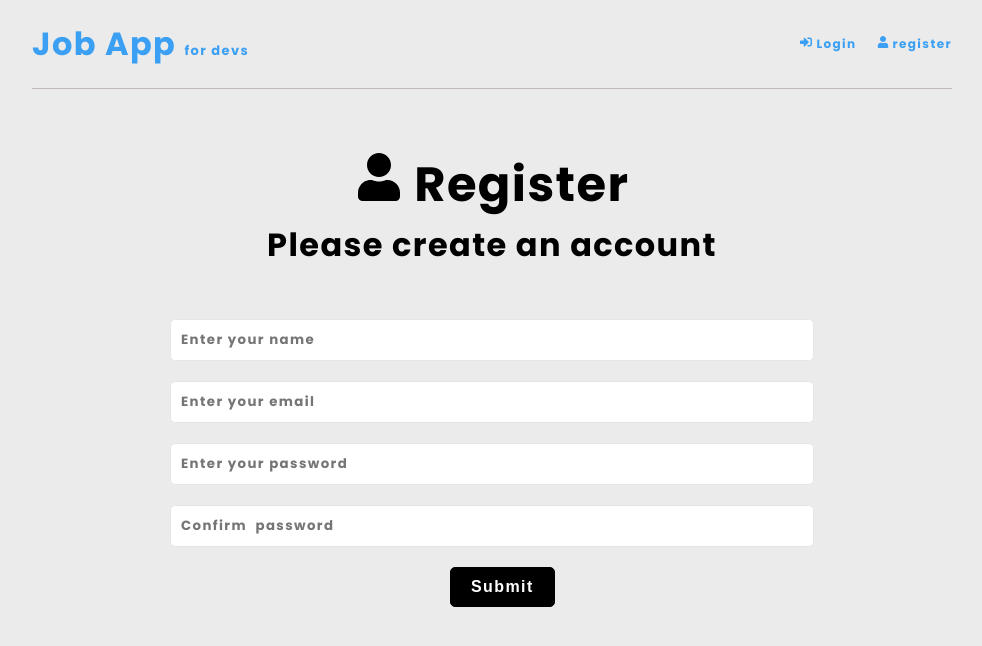
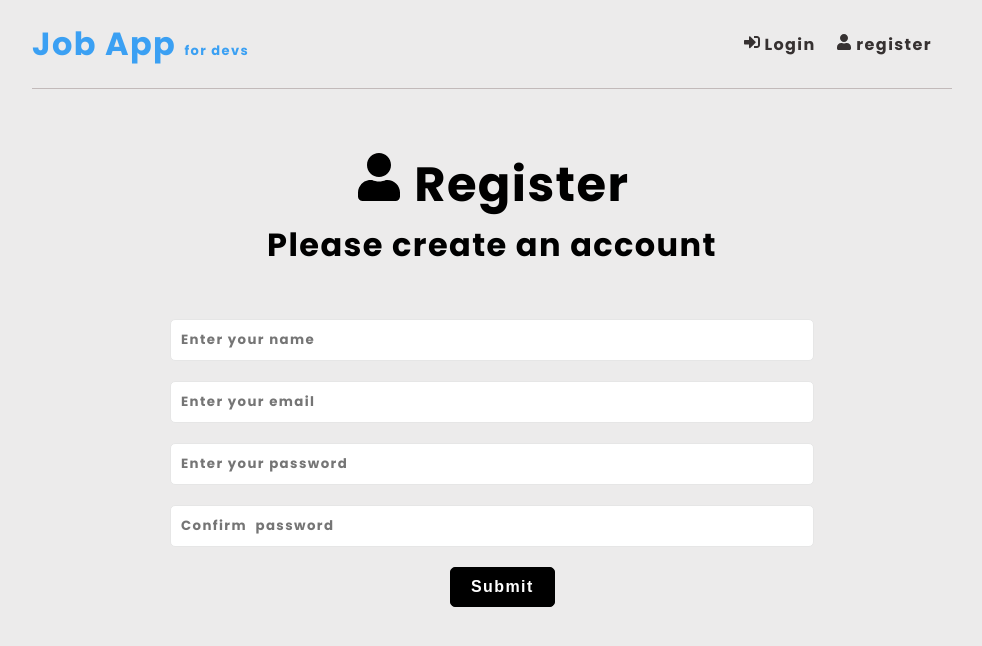
Before and after one commit to MarwenCode/Job-app, a React (Create React App) app in the folder client/: page / in a window 1280 px wide. Shown: the top 646 px of the page, without its empty margins (148-1130 px from the left). Built offline with nearby package versions, Linux system fonts and the light colour scheme; no server answers.

Commit message:
Navbar items css

```diff
--- a/client/src/components/navbar/Navbar.jsx
+++ b/client/src/components/navbar/Navbar.jsx
@@ -30,23 +30,23 @@ const Navbar = () => {
     {user ? (
         <>
         <Link to="/forum" className='link'>
-        <button className='forum'>Forum</button>
+        <span className='item'>Forum</span>
 
         </Link>
         <Link to="/Jobs" className='link'>
-        <button className='forum'>Jobs</button>
+        <span className='item'>Jobs</span>
 
         </Link>
         <Link to="/editProfile" className='link'>
-        <button className='forum'>Profile</button>
+        <span className='item'>Profile</span>
 
         </Link>
 
 
-         <button className='logout'   onClick={handleLogout}>Logout
+         <span className='logout'   onClick={handleLogout}>Logout
         <FaSignOutAlt className='signoutIcon'/>
 
-        </button>
+        </span>
 
         </>
 
--- a/client/src/components/navbar/navbar.scss
+++ b/client/src/components/navbar/navbar.scss
@@ -45,7 +45,7 @@
             margin-left: 10px;
         }
     }
-    .forum{
+    .item{
         padding: 10px 20px;
         // border: 1px solid #000;
         border-radius: 5px;
@@ -60,7 +60,31 @@
         display: flex;
         align-items: center;
         justify-content: center;
+
+
     }
+    .item::before{
+        content:"";
+        position: absolute;
+        background-color: rgb(59, 160, 243);
+        // border-bottom: 2px solid black;
+        width: 0;
+        height: 3px;
+        // bottom: -10px;
+        justify-content: center;
+        left: 150;
+        transition: 0.5 ease;
+
+    }
+    .item:hover:before{
+        width: 5%;
+        margin-top: 20px;
+        justify-content: center;
+    }
+
+
+
+
     .item {
         list-style: none;
         display: flex;
```
